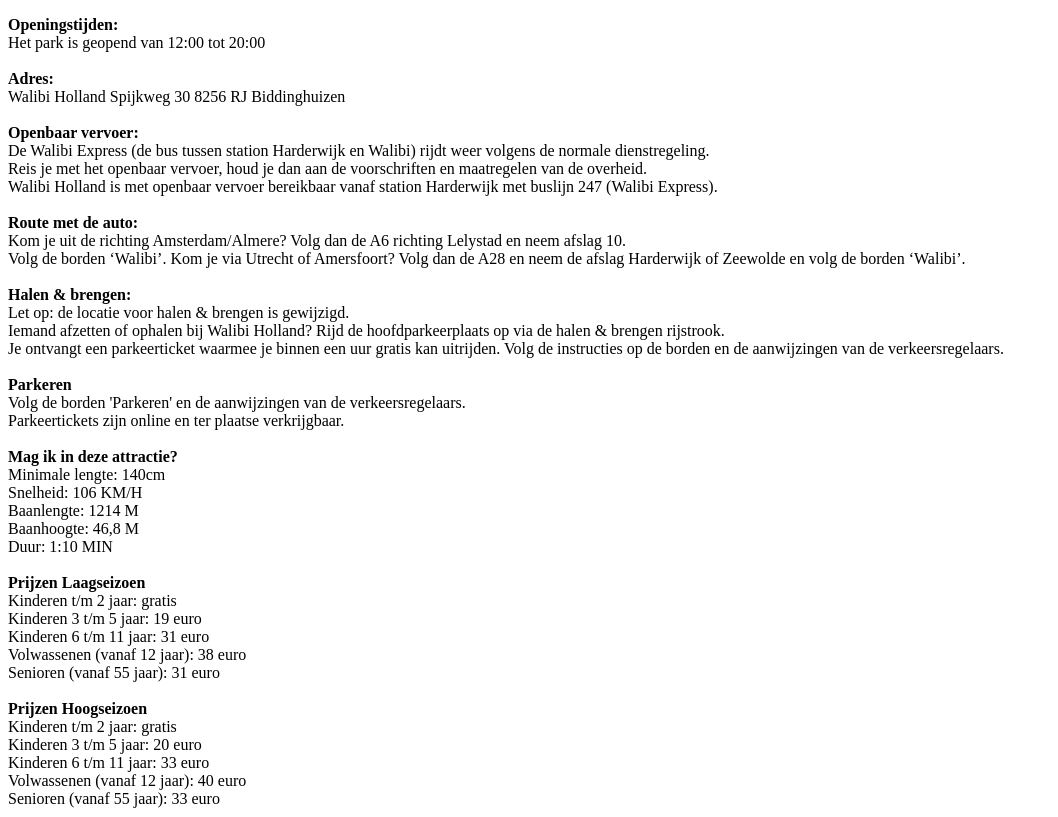
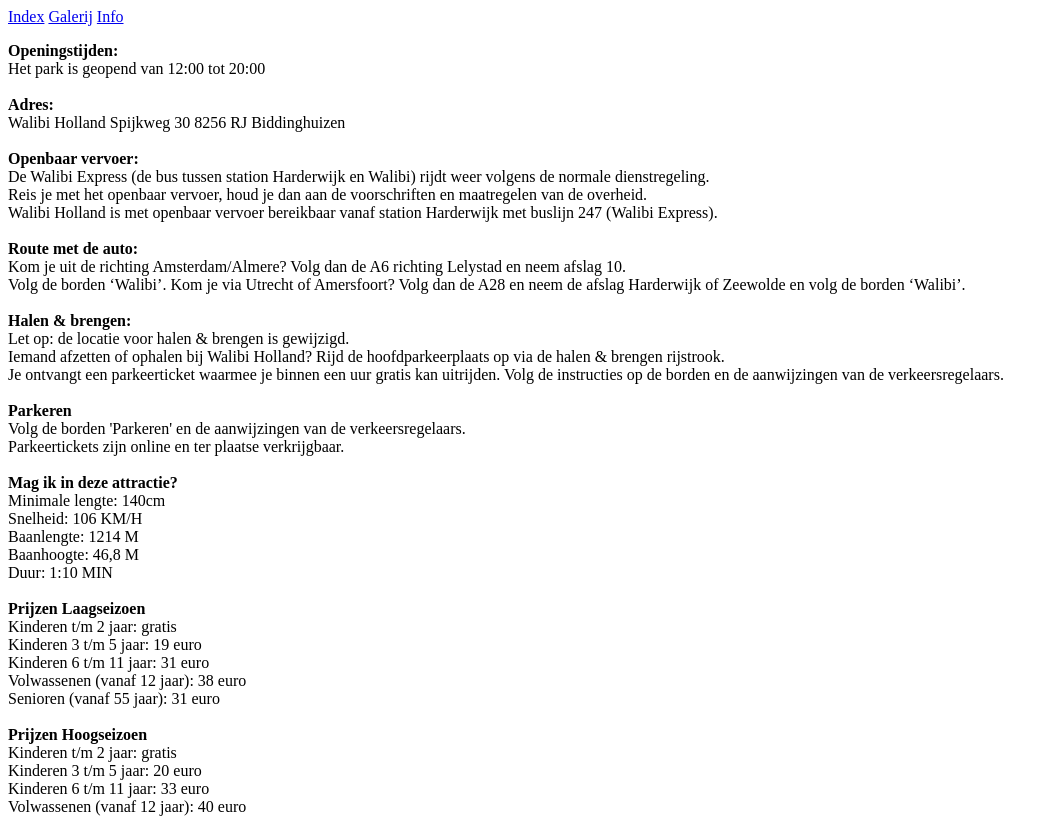
Before and after one commit to GOSBaag/backenddeveloper_student, a plain HTML site: page info.html in a window 1280 px wide. Shown: the top 817 px of the page, without its empty margins (0-1058 px from the left). Drawn offline with Linux system fonts and the light colour scheme.

Commit message:
Update info.html

```diff
--- a/info.html
+++ b/info.html
@@ -6,6 +6,9 @@
         </head>
 
         <body>
+                <a href="index.html"    target="_blank">Index</a>
+                <a href="galerij.html"  target="_blank">Galerij</a>
+                <a href="info.html"     target="_blank">Info</a>
 
             <p>
                 <b>Openingstijden:</b><br>
```
